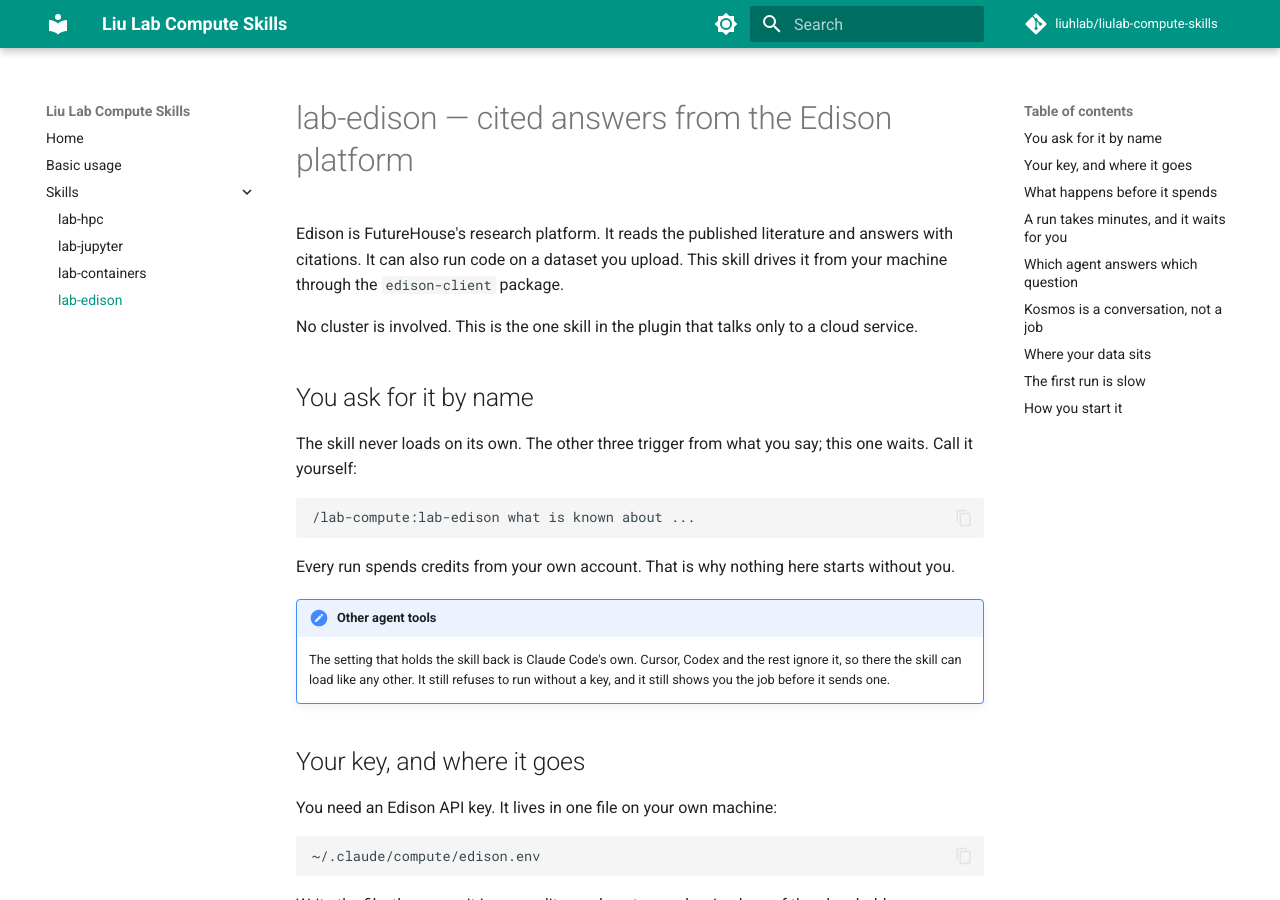
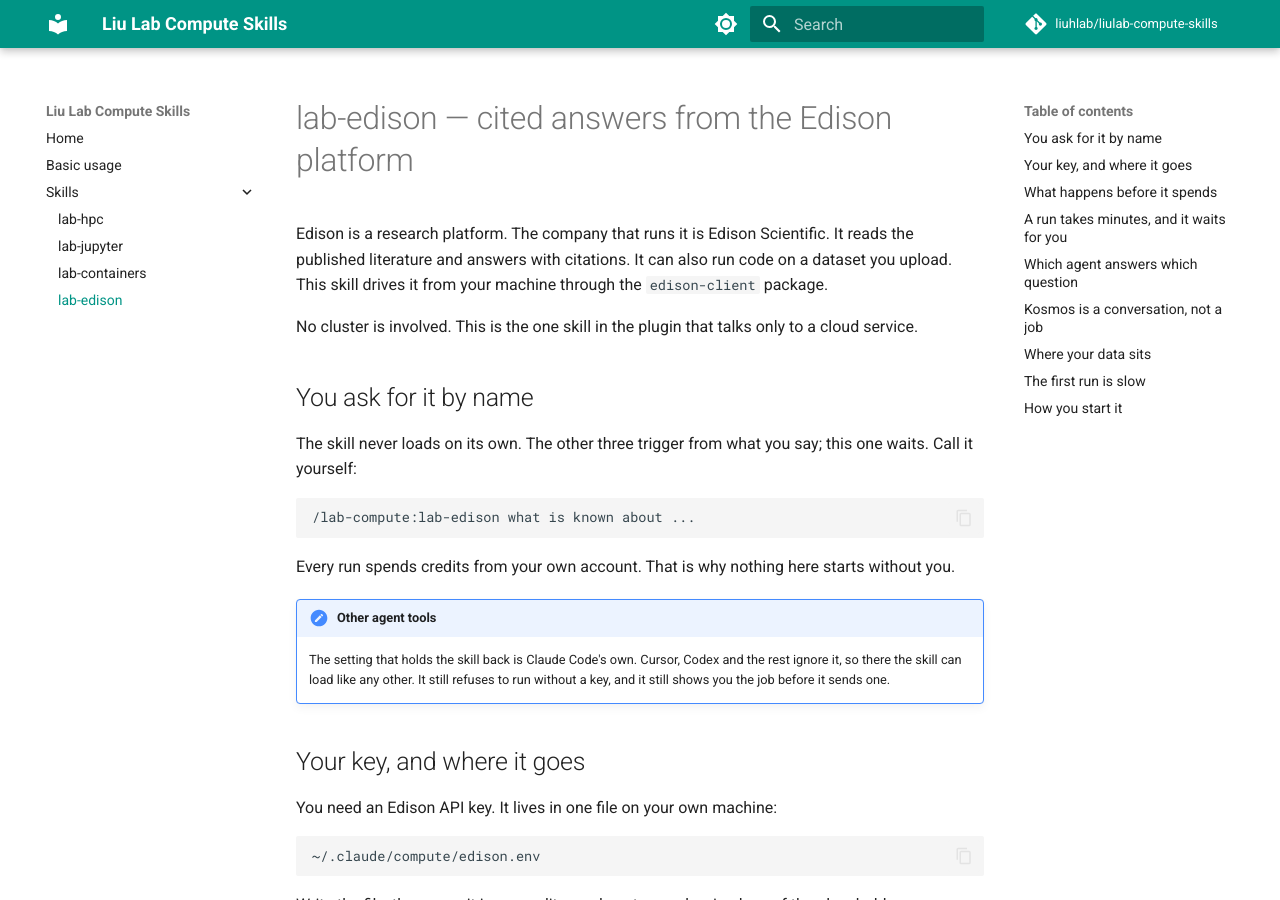
Before and after one commit to liuhlab/liulab-compute-skills, an MkDocs documentation site: the page built from docs/skills/lab-edison.md, in a window 1280 px wide and 900 px high. Built offline with MkDocs 1.6.1 and Material for MkDocs 9.7.7, drawn with Linux system fonts in a browser that asks for light colours; comment, search, counter and statistics services are not loaded.

Commit message:
Name Edison Scientific as the platform's vendor, and gate the correction
The Edison platform is run by Edison Scientific, FutureHouse's commercial
spinout. The repo attributed it to FutureHouse in four live places, and the
error had survived four releases because nothing in the gate could see it.

CONTEXT.md's Edison entry becomes the single authority: it names the vendor,
records the spinout the platform transitioned from, and says why the platform's
job-name strings and persona-picker handle still read `futurehouse` — naming
residue, not evidence, and live API values that must never be "corrected". The
skill body, its trigger description, README.md and the published page each
state the vendor in their own register and carry none of the lineage, because
those registers are checked for different things and no one sentence passes
them all.

Enforcement is negative, not positive. Five registers cannot be linted for
"says the right thing" — the published page is read for jargon and reading
grade, the trigger description is keyword-dense against a character cap — but
all five can be linted for "never says the wrong thing". So `tests/lint.sh`
gains a `== vendor attribution ==` section beside the no-secrets sweep that
fails a commit putting FutureHouse in charge of the platform, and exempts the
job-name strings, the persona handle and CHANGELOG.md's shipped history. Same
shape as the eval suite's DENY assertions, which guard one specific wrong job
value the same way, and deliberately as narrow: a regression test for one known
error, not a factual-claims checker.

Six probes run on every gate, three that must trip the pattern and three that
must clear it, because a sweep that can no longer fire looks exactly like a
sweep that passes. Verified in both directions against the real tree as well: a
deliberate re-attribution in the skill body and on the published page failed the
gate at exit 1, naming both files, and reverting them turned it green.

Co-Authored-By: Claude Opus 5 (1M context) <noreply@anthropic.com>
Claude-Session: https://claude.ai/code/session_01CbtcXUjqiNt8UdtmaQYvMP

```diff
--- a/docs/skills/lab-edison.md
+++ b/docs/skills/lab-edison.md
@@ -1,9 +1,9 @@
 # lab-edison — cited answers from the Edison platform
 
-Edison is FutureHouse's research platform. It reads the published
-literature and answers with citations. It can also run code on a dataset
-you upload. This skill drives it from your machine through the
-`edison-client` package.
+Edison is a research platform. The company that runs it is Edison
+Scientific. It reads the published literature and answers with
+citations. It can also run code on a dataset you upload. This skill
+drives it from your machine through the `edison-client` package.
 
 No cluster is involved. This is the one skill in the plugin that talks
 only to a cloud service.
```
Also changed, not shown: CONTEXT.md (+11 -1 lines), README.md (+10 -9 lines), skills/lab-edison/SKILL.md (+10 -10 lines), 1 other file.
